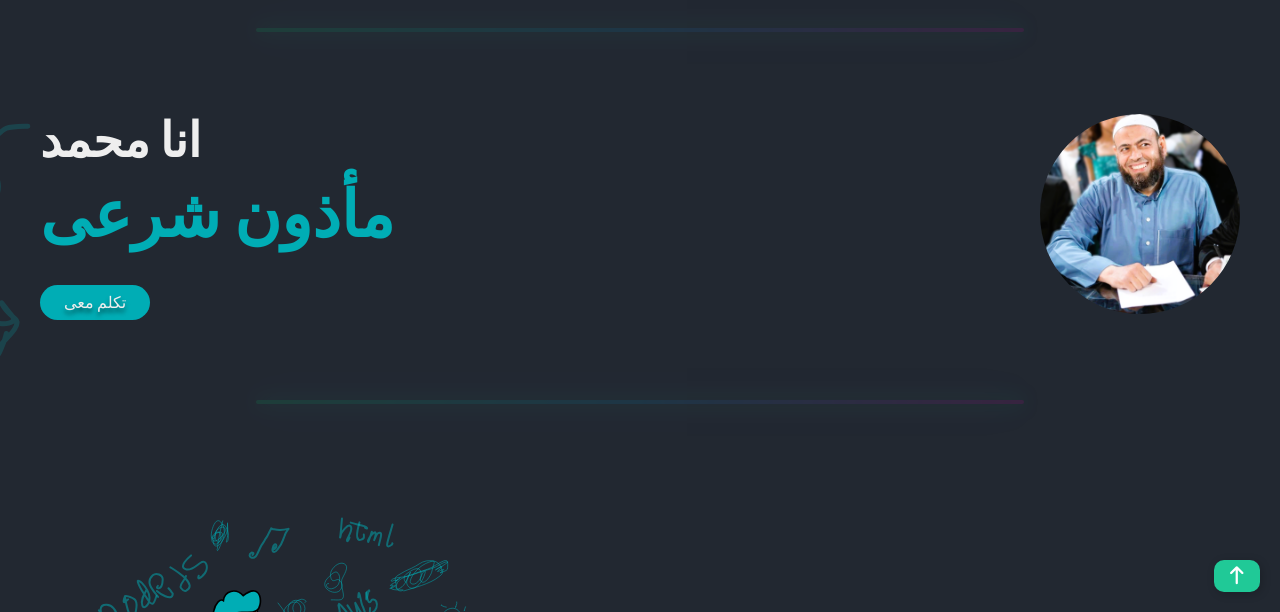
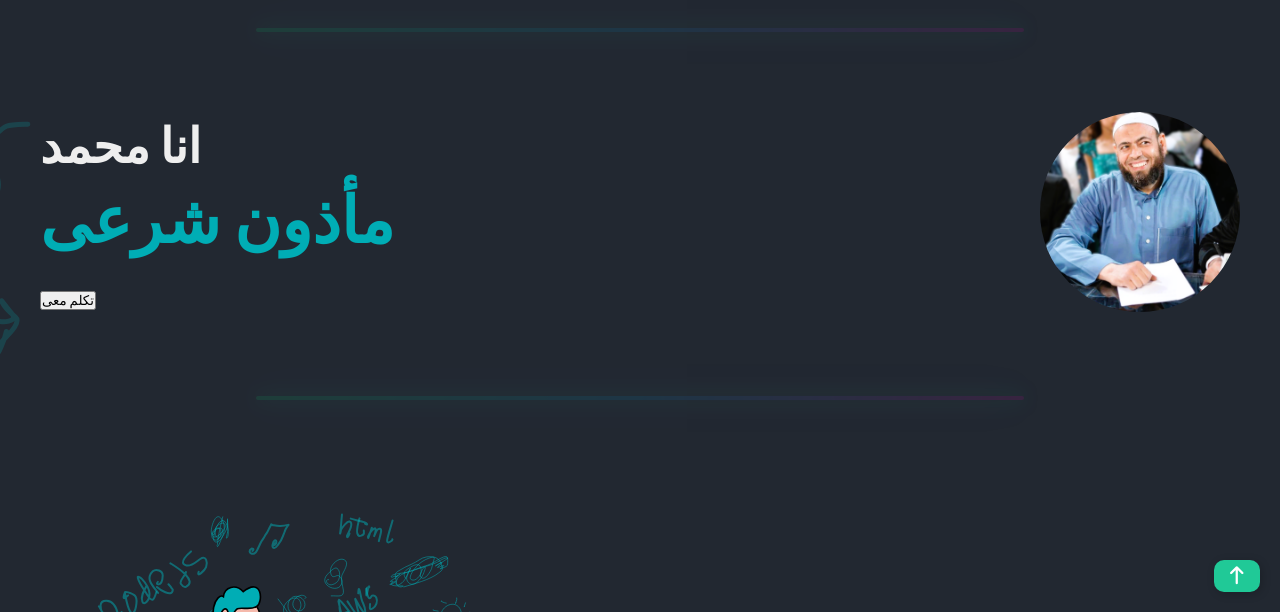
Before and after one commit to Mohamed-svg-ux/Mohamed-jafar, a plain HTML site: page index.html in a window 1280 px wide. Shown: the part 188-800 px from the top of the page. Drawn offline with Linux system fonts and the light colour scheme.

Commit message:
Add files via upload

```diff
--- a/index.html
+++ b/index.html
@@ -39,9 +39,10 @@
             <h1 class="name">انا محمد</h1>
             <h1 class="title">مأذون شرعى</h1>
 <div class="herobtns">
-                <a class="hireme" href="#contact me"
->تكلم معى</a>
-            </div>
+    <button class="btn-talk" onclick="location.href='#contact me'">تكلم معى</button>
+</div>
+
+
 
 
         </div>
@@ -87,6 +88,15 @@
 
 
 
+
+
+
+
+
+
+
+
+
 <section class="contactcontainer" id="contact me">
 
 
@@ -96,7 +106,6 @@
 <div class="ContactTitle">
 <h1 class="aboutname">تواصل </h1>
 <h1 class="aboutTitle">معى</h1>
-
 
 
 
@@ -187,9 +196,6 @@
 
 
 
-
-
-
 </section>
 <hr>
 <footer>
@@ -202,6 +208,10 @@
 
 
 
+
+
+
+
 </body>
 
 </html>
```
